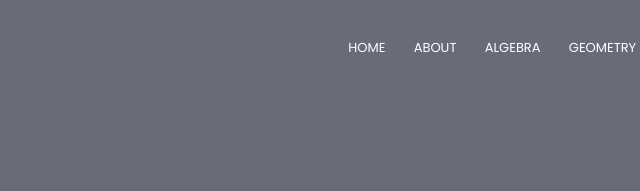
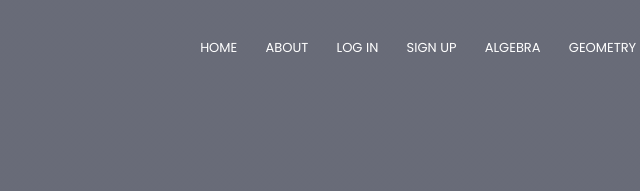
Before and after one commit to akshitasantra/VisualizingMath, a plain HTML site: page about.html in a window 1280 px wide. Shown: the top 191 px of the page, 555-1195 px from the left. Drawn offline with Linux system fonts and the light colour scheme.

Commit message:
Update about.html

```diff
--- a/about.html
+++ b/about.html
@@ -18,7 +18,9 @@
                 <ul>
                     <li><a href="index.html">HOME</a></li>
                     <li><a href="about.html">ABOUT</a></li>
-                    <li><a href="">ALGEBRA</a></li>
+                    <li><a href="Login.html">LOG IN</a></li>
+                    <li><a href="SignUp.html">SIGN UP</a></li>
+                    <li><a href="Algebra.html">ALGEBRA</a></li>
                     <li><a href="">GEOMETRY</a></li>
                 </ul>
             </div>
```
